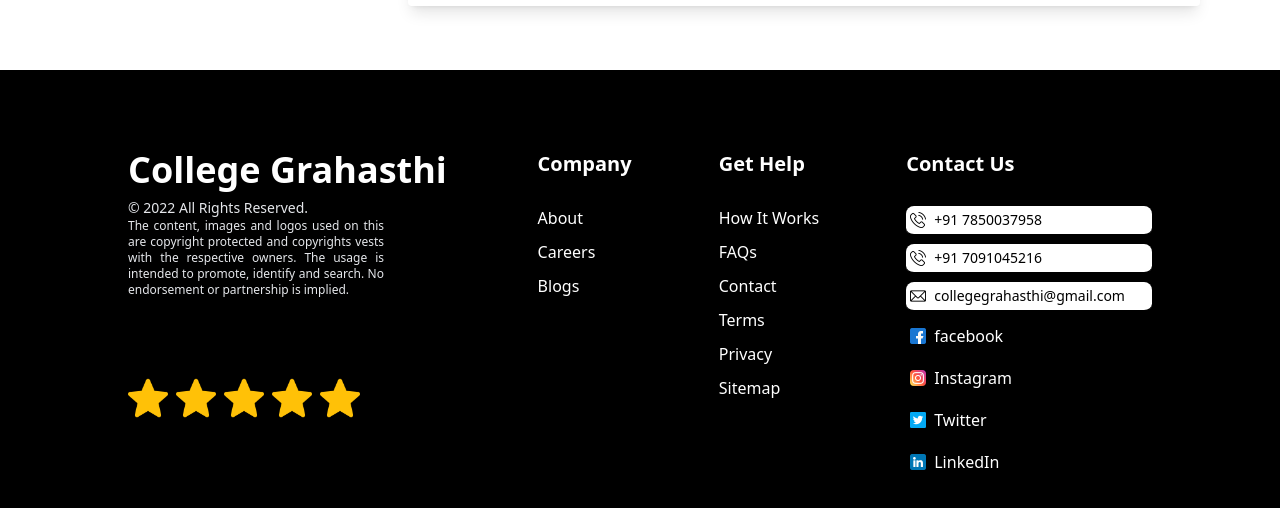
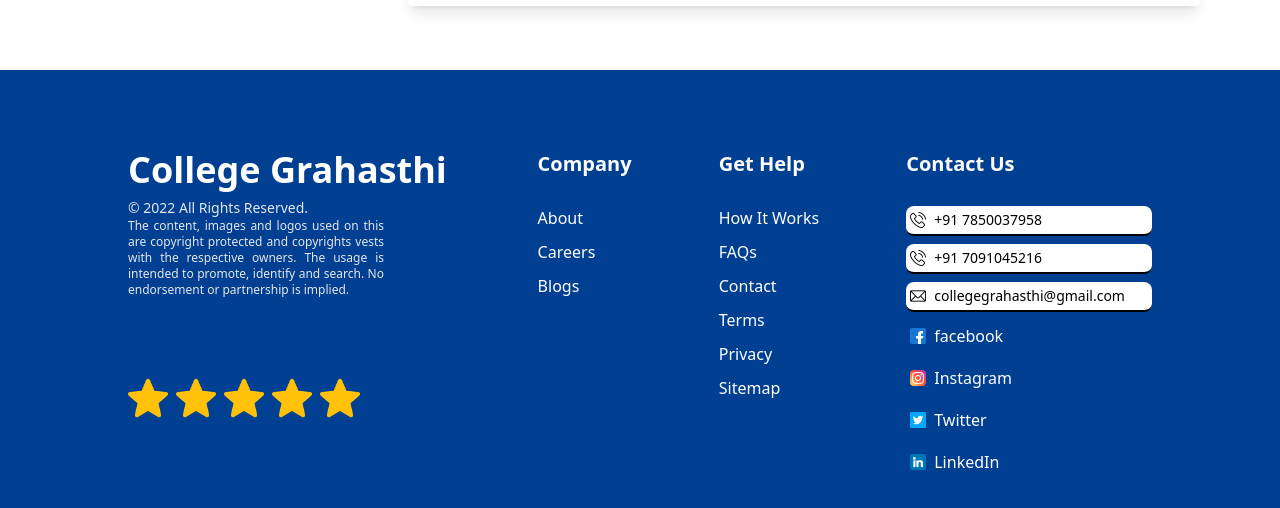
Before and after one commit to CollegeGrahasthi/landing, a React (Create React App) app: page /rooms in a window 1280 px wide. Shown: the part 1508-2016 px from the top of the page. Built offline with nearby package versions, Linux system fonts and the light colour scheme; the HTML template or start-up script is replaced by a standard one.

Commit message:
fixed color issue

```diff
--- a/src/components/AuthModal.jsx
+++ b/src/components/AuthModal.jsx
@@ -53,7 +53,7 @@
             />
 
             <div className='m-2'>
-                <Button value="Sign Up" link="/rooms" bgColor="white" />
+                <Button value="Sign Up" link="/rooms" bgColor="bg-white" />
             </div>
             <p>{error}</p>
 
--- a/src/components/Button.jsx
+++ b/src/components/Button.jsx
@@ -3,14 +3,14 @@
 const Button = ({ value, link, bgColor }) => {
   var text = "";
 
-  if (bgColor === "white") {
+  if (bgColor === "bg-white") {
     text = "c1"
   } else {
     text = "white"
   }
 
   return (
-    <a href={link} className={`bg-${bgColor} text-${text} text-xl px-4 py-2 rounded-xl flex justify-center w-full`}>
+    <a href={link} className={`${bgColor} text-${text} text-xl px-4 py-2 rounded-xl flex justify-center w-full`}>
       { value }
     </a>
   );
--- a/src/components/Footer.jsx
+++ b/src/components/Footer.jsx
@@ -8,9 +8,9 @@
 import twitter from '../images/twitter.png';
 import linkedin from '../images/linkedin.png';
 
-const Footer = ({ bgColor }) => {
+const Footer = ({ bgColor, borderColor }) => {
   return (
-    <div className={`bg-${bgColor} text-white pt-20 pb-10 md:px-32 flex md:flex-row flex-col md:justify-between justify-center`}>
+    <div className={`${bgColor} text-white pt-20 pb-10 md:px-32 flex md:flex-row flex-col md:justify-between justify-center`}>
 
         <div className='flex flex-col '>
             <h1 className='text-4xl font-bold pb-2 md:text-left text-center'>College Grahasthi</h1>
@@ -40,21 +40,21 @@
             <div className='md:flex hidden flex-col gap-7'>
                 <h1 className='text-xl font-bold'>Company</h1>
                 <div className='flex flex-col gap-2'>
-                    <a href="/" className={`border-${bgColor} border-b-2 hover:border-white`}>About</a>
-                    <a href="/" className={`border-${bgColor} border-b-2 hover:border-white`}>Careers</a>
-                    <a href="/" className={`border-${bgColor} border-b-2 hover:border-white`}>Blogs</a>
+                    <a href="/" className={`${borderColor} border-b-2 hover:border-white`}>About</a>
+                    <a href="/" className={`${borderColor} border-b-2 hover:border-white`}>Careers</a>
+                    <a href="/" className={`${borderColor} border-b-2 hover:border-white`}>Blogs</a>
                 </div>
             </div>
 
             <div className='md:flex hidden flex-col gap-7'>
                 <h1 className='text-xl font-bold'>Get Help</h1>
                 <div className='flex flex-col gap-2'>
-                    <a href="/" className={`border-${bgColor} border-b-2 hover:border-white`}>How It Works</a>
-                    <a href="/" className={`border-${bgColor} border-b-2 hover:border-white`}>FAQs</a>
-                    <a href="/" className={`border-${bgColor} border-b-2 hover:border-white`}>Contact</a>
-                    <a href="/" className={`border-${bgColor} border-b-2 hover:border-white`}>Terms</a>
-                    <a href="/" className={`border-${bgColor} border-b-2 hover:border-white`}>Privacy</a>
-                    <a href="/" className={`border-${bgColor} border-b-2 hover:border-white`}>Sitemap</a>
+                    <a href="/" className={`${borderColor} border-b-2 hover:border-white`}>How It Works</a>
+                    <a href="/" className={`${borderColor} border-b-2 hover:border-white`}>FAQs</a>
+                    <a href="/" className={`${borderColor} border-b-2 hover:border-white`}>Contact</a>
+                    <a href="/" className={`${borderColor} border-b-2 hover:border-white`}>Terms</a>
+                    <a href="/" className={`${borderColor} border-b-2 hover:border-white`}>Privacy</a>
+                    <a href="/" className={`${borderColor} border-b-2 hover:border-white`}>Sitemap</a>
                 </div>
             </div>
             <div className='md:flex hidden flex-col md:w-[40%] w-[90%]  gap-7 md:text-left text-center'>
@@ -75,22 +75,22 @@
                         <p className='text-sm'>collegegrahasthi@gmail.com</p>
                     </a>
 
-                    <a href="/" target="_blank" rel="noopener noreferrer" className={`p-1 flex items-center border-${bgColor} border-b-2 hover:border-white`}>
+                    <a href="/" target="_blank" rel="noopener noreferrer" className={`p-1 flex items-center ${borderColor} border-b-2 hover:border-white`}>
                         <img src={facebook} alt="mail" className='w-6 pr-2' />
                         <p>facebook</p>
                     </a>
 
-                    <a href="/" target="_blank" rel="noopener noreferrer" className={`p-1 flex items-center border-${bgColor} border-b-2 hover:border-white`}>
+                    <a href="/" target="_blank" rel="noopener noreferrer" className={`p-1 flex items-center ${borderColor} border-b-2 hover:border-white`}>
                         <img src={instagram} alt="mail" className='w-6 pr-2' />
                         <p>Instagram</p>
                     </a>
 
-                    <a href="/" target="_blank" rel="noopener noreferrer" className={`p-1 flex items-center border-${bgColor} border-b-2 hover:border-white`}>
+                    <a href="/" target="_blank" rel="noopener noreferrer" className={`p-1 flex items-center ${borderColor} border-b-2 hover:border-white`}>
                         <img src={twitter} alt="mail" className='w-6 pr-2' />
                         <p>Twitter</p>
                     </a>
 
-                    <a href="/" target="_blank" rel="noopener noreferrer" className={`p-1 flex items-center border-${bgColor} border-b-2 hover:border-white`}>
+                    <a href="/" target="_blank" rel="noopener noreferrer" className={`p-1 flex items-center ${borderColor} border-b-2 hover:border-white`}>
                         <img src={linkedin} alt="mail" className='w-6 pr-2' />
                         <p>LinkedIn</p>
                     </a>
@@ -115,22 +115,22 @@
                         <p className='text-sm'>collegegrahasthi@gmail.com</p>
                     </a>
 
-                    <a href="/" target="_blank" rel="noopener noreferrer" className={`p-1 flex items-center border-${bgColor} border-b-2 hover:border-white`}>
+                    <a href="/" target="_blank" rel="noopener noreferrer" className={`p-1 flex items-center ${borderColor} border-b-2 hover:border-white`}>
                         <img src={facebook} alt="mail" className='w-6 pr-2' />
                         <p>facebook</p>
                     </a>
 
-                    <a href="/" target="_blank" rel="noopener noreferrer" className={`p-1 flex items-center border-${bgColor} border-b-2 hover:border-white`}>
+                    <a href="/" target="_blank" rel="noopener noreferrer" className={`p-1 flex items-center ${borderColor} border-b-2 hover:border-white`}>
                         <img src={instagram} alt="mail" className='w-6 pr-2' />
                         <p>Instagram</p>
                     </a>
 
-                    <a href="/" target="_blank" rel="noopener noreferrer" className={`p-1 flex items-center border-${bgColor} border-b-2 hover:border-white`}>
+                    <a href="/" target="_blank" rel="noopener noreferrer" className={`p-1 flex items-center ${borderColor} border-b-2 hover:border-white`}>
                         <img src={twitter} alt="mail" className='w-6 pr-2' />
                         <p>Twitter</p>
                     </a>
 
-                    <a href="/" target="_blank" rel="noopener noreferrer" className={`p-1 flex items-center border-${bgColor} border-b-2 hover:border-white`}>
+                    <a href="/" target="_blank" rel="noopener noreferrer" className={`p-1 flex items-center ${borderColor} border-b-2 hover:border-white`}>
                         <img src={linkedin} alt="mail" className='w-6 pr-2' />
                         <p>LinkedIn</p>
                     </a>
--- a/src/components/Home/Hero.Home.jsx
+++ b/src/components/Home/Hero.Home.jsx
@@ -66,7 +66,7 @@
           </p>
 
           <div className='pl-44 w-4/12'>
-            <Button value="Book Now !!" link="/rooms" bgColor={"c1"} />
+            <Button value="Book Now !!" link="/rooms" bgColor="bg-c1" />
           </div>
 
         </div>
@@ -81,7 +81,7 @@
           </p>
 
           <div className=' w-[60%] flex mb-3'>
-            <Button value="Book Now !!" link="/rooms" bgColor="c1" />
+            <Button value="Book Now !!" link="/rooms" bgColor="bg-c1" />
           </div>
 
         </div>
--- a/src/components/Home/RoomCard.Home.jsx
+++ b/src/components/Home/RoomCard.Home.jsx
@@ -19,7 +19,7 @@
         </div>
 
         <div className='flex justify-center p-2'>
-            <Button value="Buy Now !!" link="/rooms" bgColor="c1" />
+            <Button value="Buy Now !!" link="/rooms" bgColor="bg-c1" />
         </div>
     </div>
   );
--- a/src/components/Rooms/RoomCard.Rooms.jsx
+++ b/src/components/Rooms/RoomCard.Rooms.jsx
@@ -34,7 +34,7 @@
                 </div>
 
                 <div className='flex justify-between'>
-                    <Button value="Book Now" link="tel:7091045216" bgColor="c1" />
+                    <Button value="Book Now" link="tel:7091045216" bgColor="bg-c1" />
                 </div>
             </div>
         </div>
--- a/src/components/SecondaryButton.jsx
+++ b/src/components/SecondaryButton.jsx
@@ -3,16 +3,14 @@
 const SecondaryButton = ({ value, link, bgColor }) => {
     var text = "";
 
-    if (bgColor === "white") {
+    if (bgColor === "bg-white") {
         text = "c1"
     } else {
         text = "white"
     }
 
-    console.log(`bg-${bgColor}`);
-
     return (
-        <a href={link} className={`bg-${bgColor} text-${text} text-sm px-4 py-2 rounded-xl flex justify-center w-32`}>
+        <a href={link} className={`${bgColor} text-${text} text-sm px-4 py-2 rounded-xl flex justify-center w-32`}>
             { value }
         </a>
     );
--- a/src/pages/Home.jsx
+++ b/src/pages/Home.jsx
@@ -12,7 +12,7 @@
       <Rooms />
       <Services />
       <Testimonials />
-      <Footer bgColor="black" />
+      <Footer bgColor="bg-black" borderColor="border-black" />
     </div>
   );
 };
--- a/src/pages/Room.jsx
+++ b/src/pages/Room.jsx
@@ -24,7 +24,7 @@
         <Reviews />
       </div>
 
-      <Footer bgColor="c1" />
+      <Footer bgColor="bg-c1" borderColor="border-c1" />
     </div>
   );
 };
--- a/src/pages/Rooms.jsx
+++ b/src/pages/Rooms.jsx
@@ -78,7 +78,7 @@
         </div>
       </div>
 
-      <Footer bgColor="black" />
+      <Footer bgColor="bg-c1" borderColor="border-c1" />
 
     </div>
   );
```
Also changed, not shown: src/components/Room/RoomInfo.Room.jsx (+4 -4 lines).
